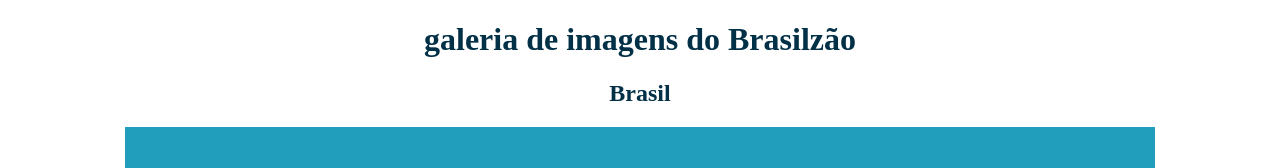
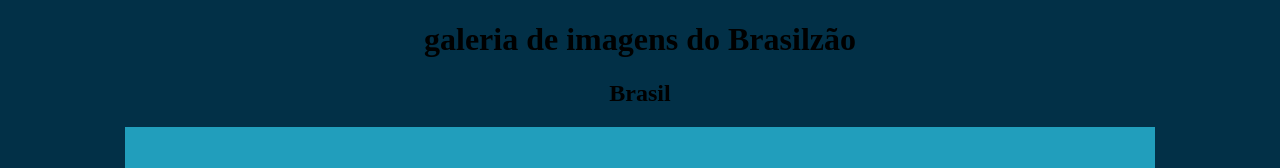
Before and after one commit to prtheking/aula-imagens, a plain HTML site: page index.html in a window 1280 px wide. Shown: the top 168 px of the page. Drawn offline with Linux system fonts and the light colour scheme.

Commit message:
comiit 8 30-04

```diff
--- a/style.css
+++ b/style.css
@@ -19,6 +19,6 @@ h2{
     height: 40vh;
     width: 20vw;
 }
-*{
-    color: #023047;
+body{
+    background-color: #023047;
 }
```
